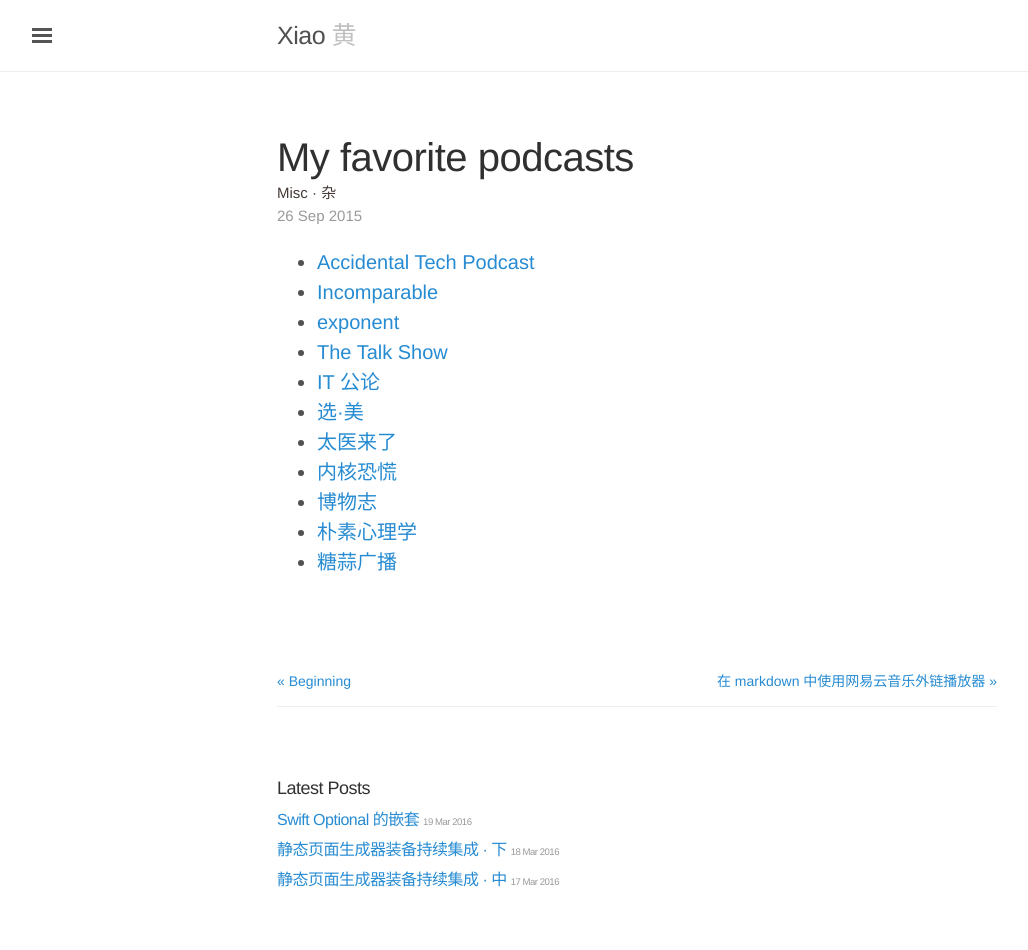
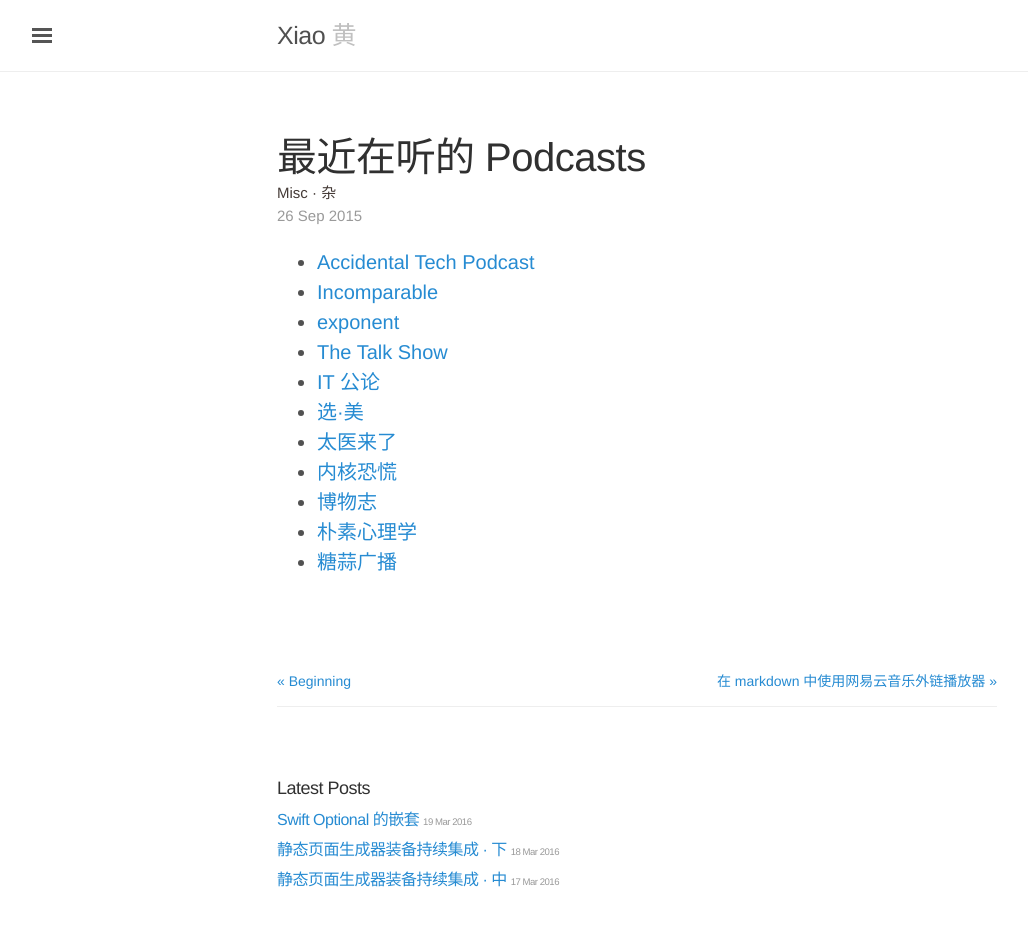
Before and after one commit to xhuang68/blog, a Jekyll site: the page built from _posts/2015-09-26-a-favourite-podcasts.md, in a window 1280 px wide. Shown: the whole page, without its empty margins (3-1031 px from the left). Built offline with Jekyll 4.4.1, drawn with Linux system fonts in a browser that asks for light colours; comment, search, counter and statistics services are not loaded.

Commit message:
minor change

```diff
--- a/_posts/2015-09-26-a-favourite-podcasts.md
+++ b/_posts/2015-09-26-a-favourite-podcasts.md
@@ -1,6 +1,6 @@
 ---
 layout: post
-title: My favorite podcasts
+title: 最近在听的 Podcasts
 tag: misc
 ---
 
```
